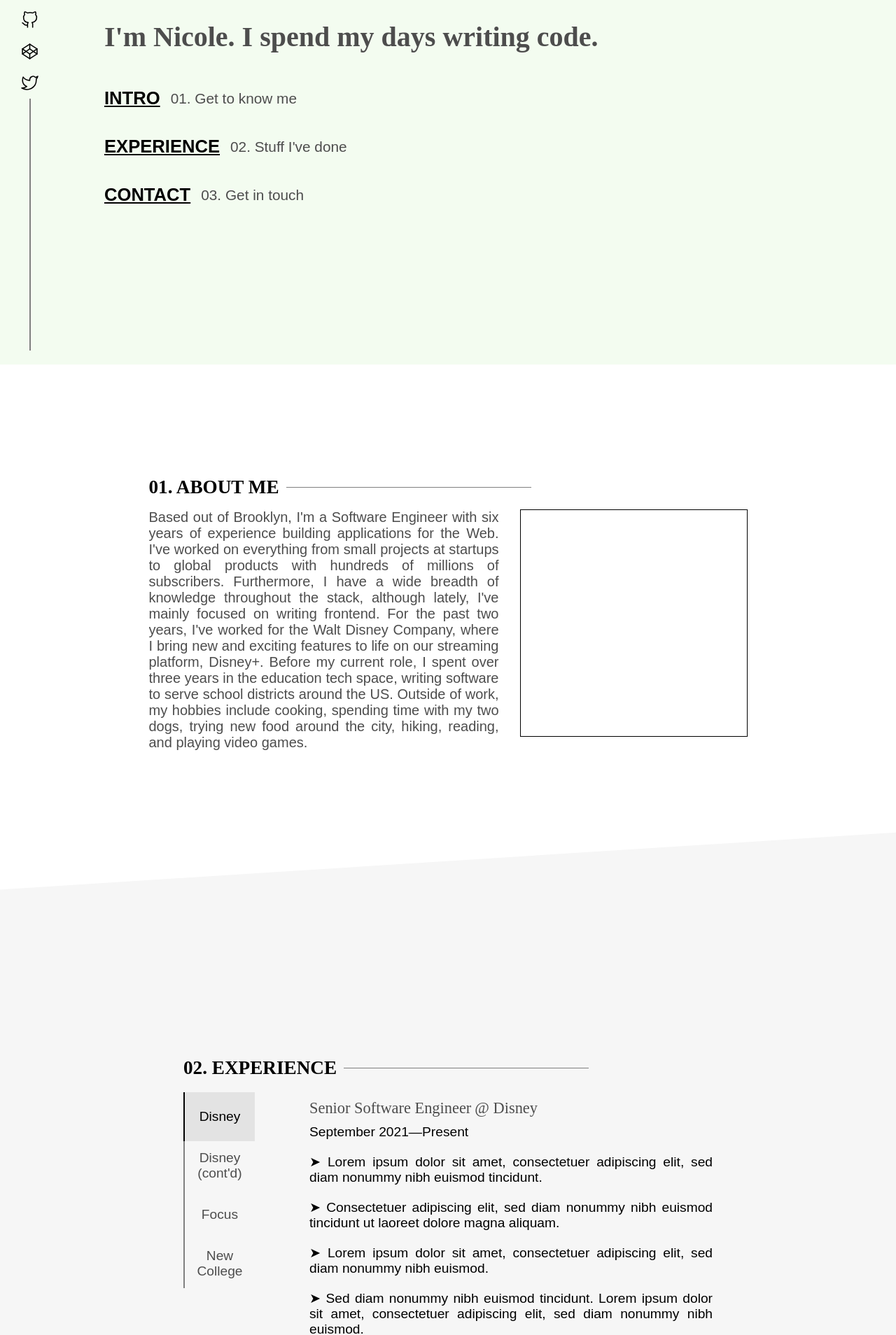
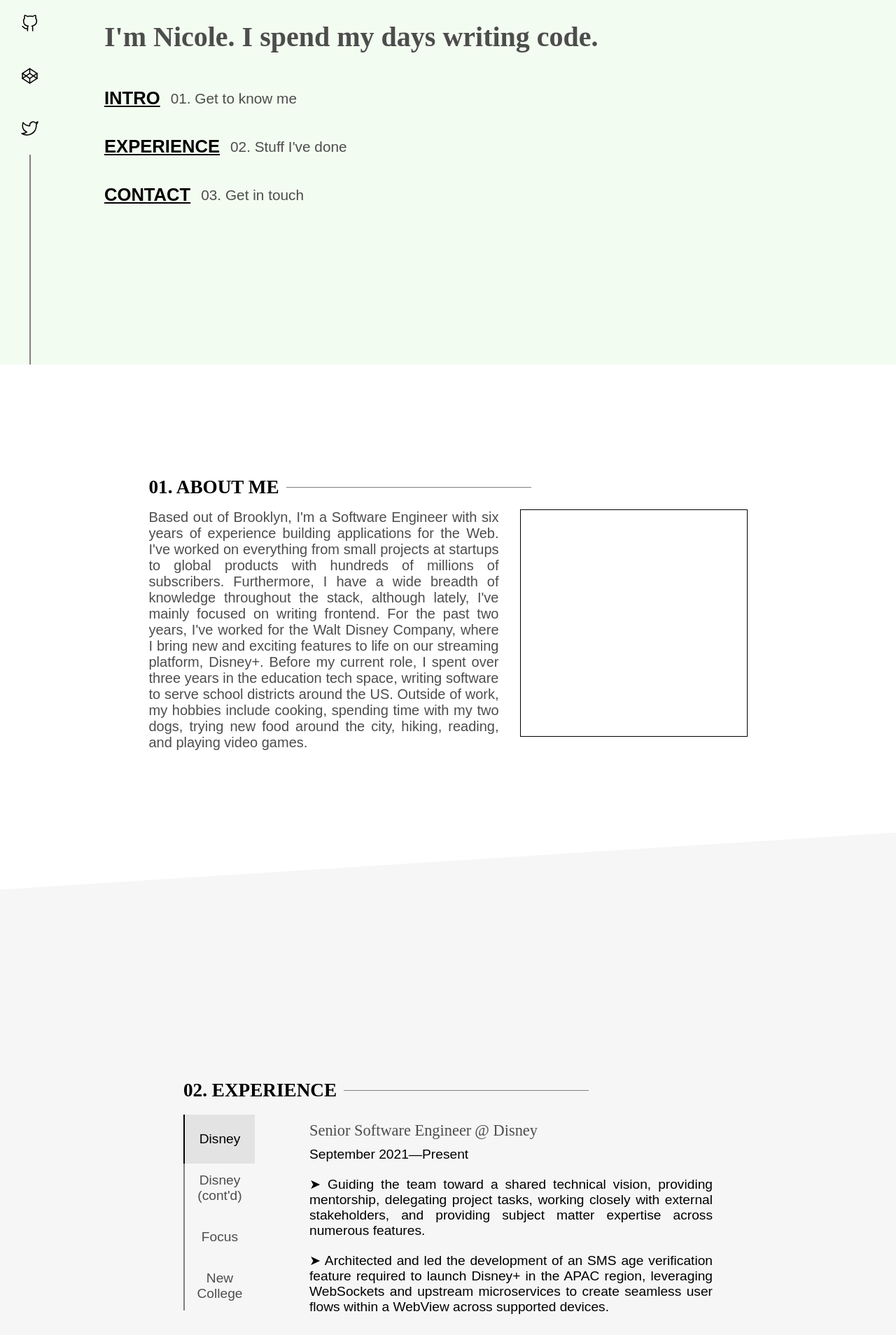
Before and after one commit to nicolekistler/personal-site-2022, a React (Create React App) app: page / in a window 1280 px wide. Shown: the part 279-2187 px from the top of the page at 70% size. Built offline with nearby package versions, Linux system fonts and the light colour scheme; a web font is replaced by a local one.

Commit message:
Added more text, made button clickable

```diff
--- a/src/components/About/index.jsx
+++ b/src/components/About/index.jsx
@@ -77,15 +77,15 @@ Outside of work, my hobbies include cooking, spending time with my two dogs, try
 const About = () => {
     const content =
         <>
-            <Heading name="heading">
-                <SectionTitle name="section-title">01. ABOUT ME</SectionTitle>
+            <Heading>
+                <SectionTitle>01. ABOUT ME</SectionTitle>
                 <Border/>
             </Heading>
-            <InnerWrapper name="inner-wrapper">
-                <BodyWrapper name="body-text">
+            <InnerWrapper>
+                <BodyWrapper>
                     <Description>{text}</Description>
                 </BodyWrapper>
-                <div><Portrait name="portrait"/></div>
+                <div><Portrait/></div>
 
             </InnerWrapper>
         </>
--- a/src/components/Contact/index.jsx
+++ b/src/components/Contact/index.jsx
@@ -4,11 +4,13 @@ import { Description, SectionTitle } from '../../styles/typography';
 import { breakpoints } from '../../styles/breakpoints';
 import { colors } from '../../styles/colors';
 import FadeWrapper from '../FadeWrapper';
+import useWindowDimensions from '../../hooks/useWindowDimensions';
 
 const Wrapper = styled.div`
     display: flex;
     justify-content: center;
     align-items: center;
+    flex-direction: column;
 `;
 
 const TextWrapper = styled.div`
@@ -65,6 +67,8 @@ In addition to reaching out about roles, feel free to get in touch about mentors
 `;
 
 const Contact = () => {
+    const { width } = useWindowDimensions();
+
     const content =
         <>
             <TextWrapper>
@@ -74,12 +78,12 @@ const Contact = () => {
                     <Border/>
                 </Heading>
                 <Description>{text}</Description>
-                <Button>Reach Out</Button>
+                <Button onClick={() => window.location.assign('mailto:njrockower@gmail.com')}>Reach Out</Button>
             </TextWrapper>
         </>;
 
     return (
-        <section className='page-section' name='contact'>
+        <section className='page-section' name='contact' style={{height: '90vh'}}>
                 <Wrapper>
                     <FadeWrapper contentToFade={content}/>
                 </Wrapper>
--- a/src/components/Experience/data.js
+++ b/src/components/Experience/data.js
@@ -4,10 +4,8 @@ export const timelineData = [{
         panelSubtitle: ' @ Disney',
         range: 'September 2021—Present',
         descriptions: [
-            '➤ Lorem ipsum dolor sit amet, consectetuer adipiscing elit, sed diam nonummy nibh euismod tincidunt.',
-            '➤ Consectetuer adipiscing elit, sed diam nonummy nibh euismod tincidunt ut laoreet dolore magna aliquam.',
-            '➤ Lorem ipsum dolor sit amet, consectetuer adipiscing elit, sed diam nonummy nibh euismod.',
-            '➤ Sed diam nonummy nibh euismod tincidunt. Lorem ipsum dolor sit amet, consectetuer adipiscing elit, sed diam nonummy nibh euismod.'
+            '➤ Guiding the team toward a shared technical vision, providing mentorship, delegating project tasks, working closely with external stakeholders, and providing subject matter expertise across numerous features.',
+            '➤ Architected and led the development of an SMS age verification feature required to launch Disney+ in the APAC region, leveraging WebSockets and upstream microservices to create seamless user flows within a WebView across supported devices.'
         ]
     },
     {
@@ -16,10 +14,8 @@ export const timelineData = [{
         panelSubtitle: ' @ Disney',
         range: 'March 2020—September 2021',
         descriptions: [
-            '➤ Lorem ipsum dolor sit amet, consectetuer adipiscing elit, sed diam nonummy nibh euismod tincidunt.',
-            '➤ Consectetuer adipiscing elit, sed diam nonummy nibh euismod tincidunt ut laoreet dolore magna aliquam.',
-            '➤ Lorem ipsum dolor sit amet, consectetuer adipiscing elit, sed diam nonummy nibh euismod.',
-            '➤ Sed diam nonummy nibh euismod tincidunt. Lorem ipsum dolor sit amet, consectetuer adipiscing elit, sed diam nonummy nibh euismod.'
+            '➤ Developed and launched multiple parental control features and content rating opt-in flows for international users on Disney+, ensuring compliance in content discovery and user analytics collection.',
+            '➤ Architected and led the development of features to support live sports content discovery ahead of launching Star+, a standalone sports and general entertainment platform in Latin America.'
         ]
     },
     {
@@ -28,10 +24,9 @@ export const timelineData = [{
         panelSubtitle: ' @ Focus',
         range: 'October 2016—February 2020',
         descriptions: [
-            '➤ Lorem ipsum dolor sit amet, consectetuer adipiscing elit, sed diam nonummy nibh euismod tincidunt.',
-            '➤ Consectetuer adipiscing elit, sed diam nonummy nibh euismod tincidunt ut laoreet dolore magna aliquam.',
-            '➤ Lorem ipsum dolor sit amet, consectetuer adipiscing elit, sed diam nonummy nibh euismod.',
-            '➤ Sed diam nonummy nibh euismod tincidunt. Lorem ipsum dolor sit amet, consectetuer adipiscing elit, sed diam nonummy nibh euismod.'
+            '➤ Launched an internal tool used by engineers throughout the company to view automated test results and linting on a per-branch basis, improving the overall developer experience.',
+            '➤ Led the initiative to adopt test driven development practices throughout the company, leveraging Node.js and WebdriverIO to write over 500 automated GUI QA automation tests covering key user flows.',
+            '➤ Developed new features and implemented bug fixes for key modules throughout the app.'
         ]
     },
     {
--- a/src/components/Experience/index.jsx
+++ b/src/components/Experience/index.jsx
@@ -136,15 +136,14 @@ const Experience = () => {
                 <SectionTitle>02. EXPERIENCE</SectionTitle>
                 <Border/>
             </Heading>
-            <Timeline name="timeline">
-                <TabWrapper name="tabwrapper">
+            <Timeline>
+                <TabWrapper>
                     <TabHighlight translateYValue={translateYValue}/>
                     <TabSelector>
                     {
                         timelineData.map((item, index) => {
                             return (
                                 <Tab
-                                    name='Test'
                                     isActive={activeTabId === index}
                                     key={`tab-${index}`}
                                     onClick={() => { setActiveTab(index)}}
--- a/src/components/Hero/index.jsx
+++ b/src/components/Hero/index.jsx
@@ -1,8 +1,9 @@
 import React, { memo } from 'react';
 import styled from 'styled-components';
-import { colors } from '../../styles/colors';
 import { Title, Subtitle } from '../../styles/typography';
 import { breakpoints } from '../../styles/breakpoints';
+import useWindowDimensions from '../../hooks/useWindowDimensions';
+import { checkIsMobile } from '../../helpers';
 
 import Nav from '../Nav';
 import Socials from '../Socials';
@@ -27,17 +28,22 @@ const InnerWrapper = styled.div`
     display: flex;
     flex-direction: column;
     justify-content: center;
-    margin: auto;
+    margin: auto 10% auto 10%;
 
     @media (min-width: ${breakpoints.l}px) {
-        margin-left: 5%;
+        margin: auto auto auto 5%;
     }
 `;
 
 const Hero = () => {
+
+    const { width } = useWindowDimensions();
+
+    const isMobile = checkIsMobile(width);
+
     return (
-        <Wrapper className='page-section' id="Hero">
-            <Socials/>
+        <Wrapper className='page-section' id='Hero'>
+            {!isMobile && <Socials isMobile={isMobile}/>}
             <InnerWrapper>
                 <Title>Hello!</Title>
                 <Subtitle>I'm Nicole. I spend my days writing code.</Subtitle>
--- a/src/components/Socials/index.jsx
+++ b/src/components/Socials/index.jsx
@@ -11,13 +11,11 @@ import { breakpoints } from '../../styles/breakpoints';
 
 const Wrapper = styled.div`
     display: flex;
-    flex-direction: column;
     padding: 0 30px 0 30px;
     align-items: center;
-    visibility: hidden;
 
     @media (min-width: ${breakpoints.l}px) {
-        visibility: visible;
+        flex-direction: column;
     }
 `;
 
@@ -32,20 +30,25 @@ const BottomBorder = styled.div`
 `;
 
 const Icon = styled.img`
-    margin: 10px 0 10px;
     height: 25px;
+    margin: 0 10px 0 10px;
+
+    @media (min-width: ${breakpoints.l}px) {
+        margin: 25px 0 25px 0;
+    }
 `;
 
 
-const Socials = () => {
+const Socials = ({ isMobile }) => {
+
     return (
         <Wrapper>
-            <Border/>
+            {!isMobile && <Border/>}
             <Icon src={linkedinIcon}/>
             <Icon src={githubIcon}/>
             <Icon src={codepenIcon}/>
             <Icon src={twitterIcon}/>
-            <BottomBorder/>
+            {!isMobile && <BottomBorder/>}
         </Wrapper>
     );
 };
--- /dev/null
+++ b/src/helpers.js
@@ -0,0 +1,5 @@
+import { breakpoints } from './styles/breakpoints';
+
+export const checkIsMobile = (viewportWidth) => {
+    return viewportWidth < breakpoints.l;
+};
--- /dev/null
+++ b/src/hooks/useWindowDimensions.js
@@ -0,0 +1,24 @@
+import { useState, useEffect } from 'react';
+
+function getWindowDimensions() {
+  const { innerWidth: width, innerHeight: height } = window;
+  return {
+    width,
+    height
+  };
+}
+
+export default function useWindowDimensions() {
+  const [windowDimensions, setWindowDimensions] = useState(getWindowDimensions());
+
+  useEffect(() => {
+    function handleResize() {
+      setWindowDimensions(getWindowDimensions());
+    }
+
+    window.addEventListener('resize', handleResize);
+    return () => window.removeEventListener('resize', handleResize);
+  }, []);
+
+  return windowDimensions;
+}
```
